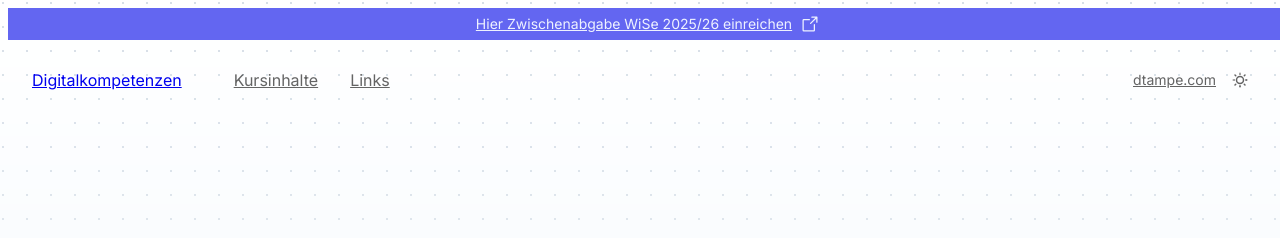
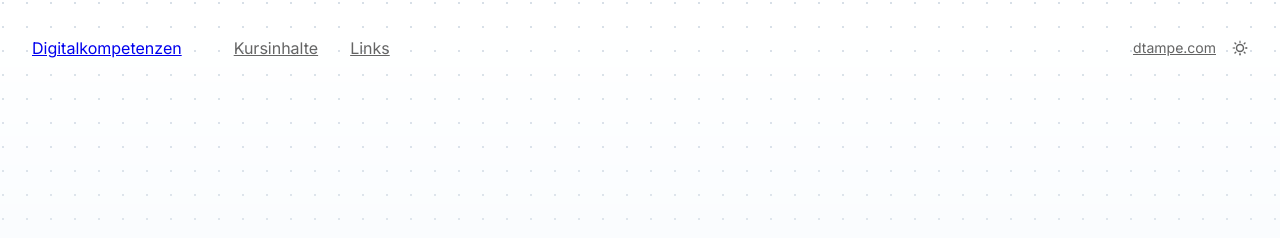
Before and after one commit to SuddenDev/webkurs-301, an Astro site: page /links in a window 1280 px wide. Shown: the top 238 px of the page. Built offline with nearby package versions, Linux system fonts and the light colour scheme; Astro itself is replaced by a stand-in of ours; a web font is replaced by a local one.

Commit message:
removes announcment

```diff
--- a/src/components/Header.vue
+++ b/src/components/Header.vue
@@ -48,22 +48,22 @@ onMounted(() => {
 })
 </script>
 
+<!-- announcement -->
+<!-- <div class="announcement w-full text-center bg-indigo-500  dark:bg-indigo-600">
+  <a
+    class="inline-flex gap-2 items-center transition-color py-1.5 px-4 text-sm text-indigo-50!  hover:(underline dark:text-white)"
+    href="https://forms.gle/8wJ1mc4Z7oV3e7pbA" target="_blank"
+  >
+    Hier Zwischenabgabe WiSe 2025/26 einreichen
+    <div class="size-5 i-ph-arrow-square-out" />
+  </a>
+</div> -->
+
 <template>
   <header
     id="site-header" :class="{ 'header-bg-blur': scroll > 20 }" view-transition-name="site-header"
     class="!fixed bg-transparent z-899 w-screen "
   >
-    <!-- announcement -->
-    <div class="announcement w-full text-center bg-indigo-500  dark:bg-indigo-600">
-      <a
-        class="inline-flex gap-2 items-center transition-color py-1.5 px-4 text-sm text-indigo-50!  hover:(underline dark:text-white)"
-        href="https://forms.gle/8wJ1mc4Z7oV3e7pbA" target="_blank"
-      >
-        Hier Zwischenabgabe WiSe 2025/26 einreichen
-        <div class="size-5 i-ph-arrow-square-out" />
-      </a>
-    </div>
-
     <!-- main header -->
     <div class="px-6 h-20 flex items-center relative gap-4 md:gap-6">
       <!-- Site name on the left -->
```
